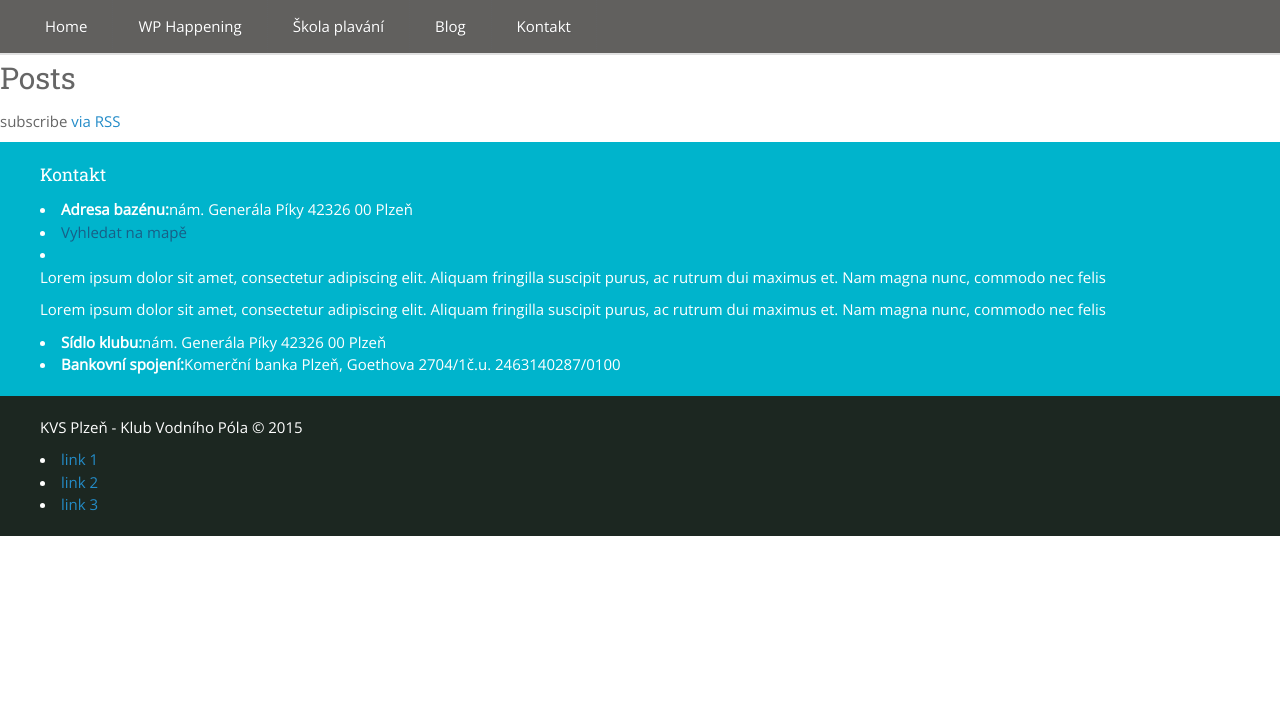
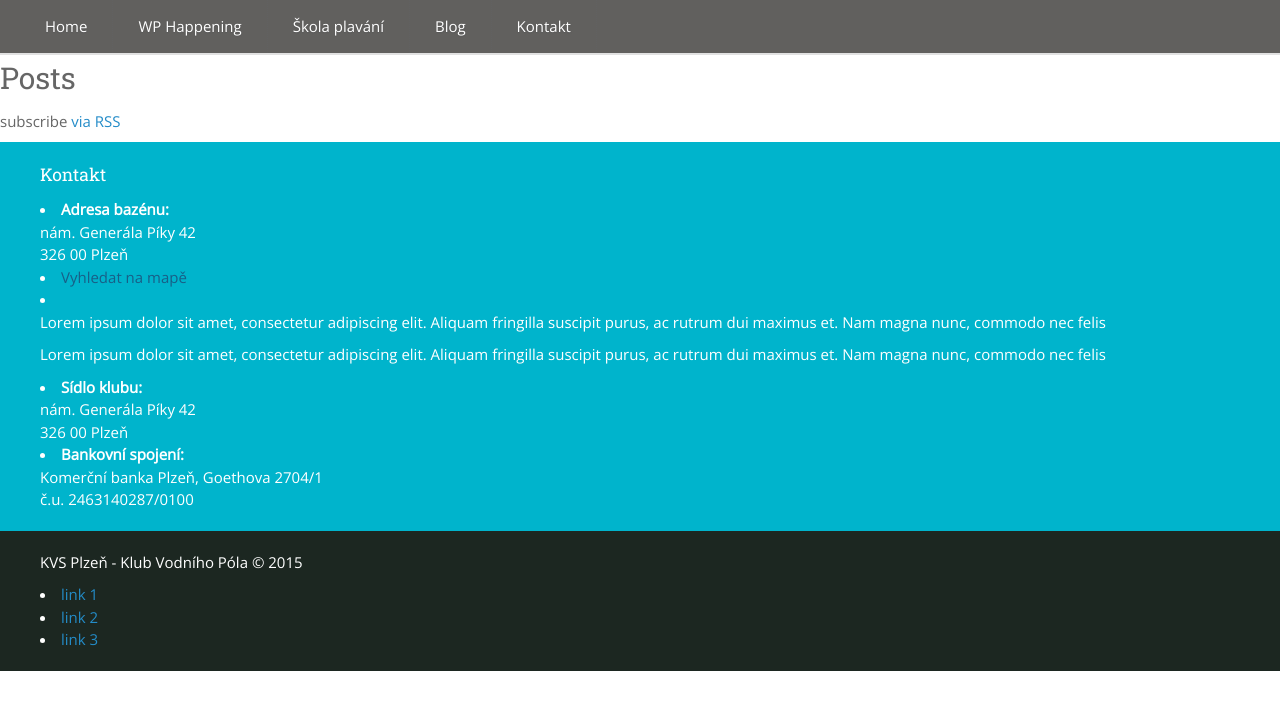
Before and after one commit to SteveVil/KVS-web, a Jekyll site: the page built from index.html, in a window 1280 px wide. Shown: the top 710 px of the page. Built offline with Jekyll 4.4.1, drawn with Linux system fonts in a browser that asks for light colours.

Commit message:
Update footer.html

```diff
--- a/_includes/footer.html
+++ b/_includes/footer.html
@@ -3,7 +3,7 @@
 		<div class="wrapper">
 			 <div class="box4">
 			 	<h3>Kontakt</h3>
-			 	<li><strong>Adresa bazénu:</strong></em>nám. Generála Píky 42</em>326 00 Plzeň</li>
+			 	<li><strong>Adresa bazénu:</strong></br> nám. Generála Píky 42</br>326 00 Plzeň</li>
 			 	<li><a href="">Vyhledat na mapě</a></li>
 			 	<li><a href="mailto:kvsplzen@seznam.cz"></a></li>
 			 </div>
@@ -14,8 +14,8 @@
 			 	<p>Lorem ipsum dolor sit amet, consectetur adipiscing elit. Aliquam fringilla suscipit purus, ac rutrum dui maximus et. Nam magna nunc, commodo nec felis </p>
 			 </div>
 			 <div class="box4">
-			 	<li><strong>Sídlo klubu:</strong></em>nám. Generála Píky 42</em>326 00 Plzeň</li>
-			 	<li><strong>Bankovní spojení:</strong>Komerční banka Plzeň, Goethova 2704/1</em>č.u. 2463140287/0100</em></li>
+			 	<li><strong>Sídlo klubu:</strong></br> nám. Generála Píky 42</br>326 00 Plzeň</li>
+			 	<li><strong>Bankovní spojení:</strong></br>Komerční banka Plzeň, Goethova 2704/1</br>č.u. 2463140287/0100</li>
 			 </div>
 		</div>
 	</div>
```
